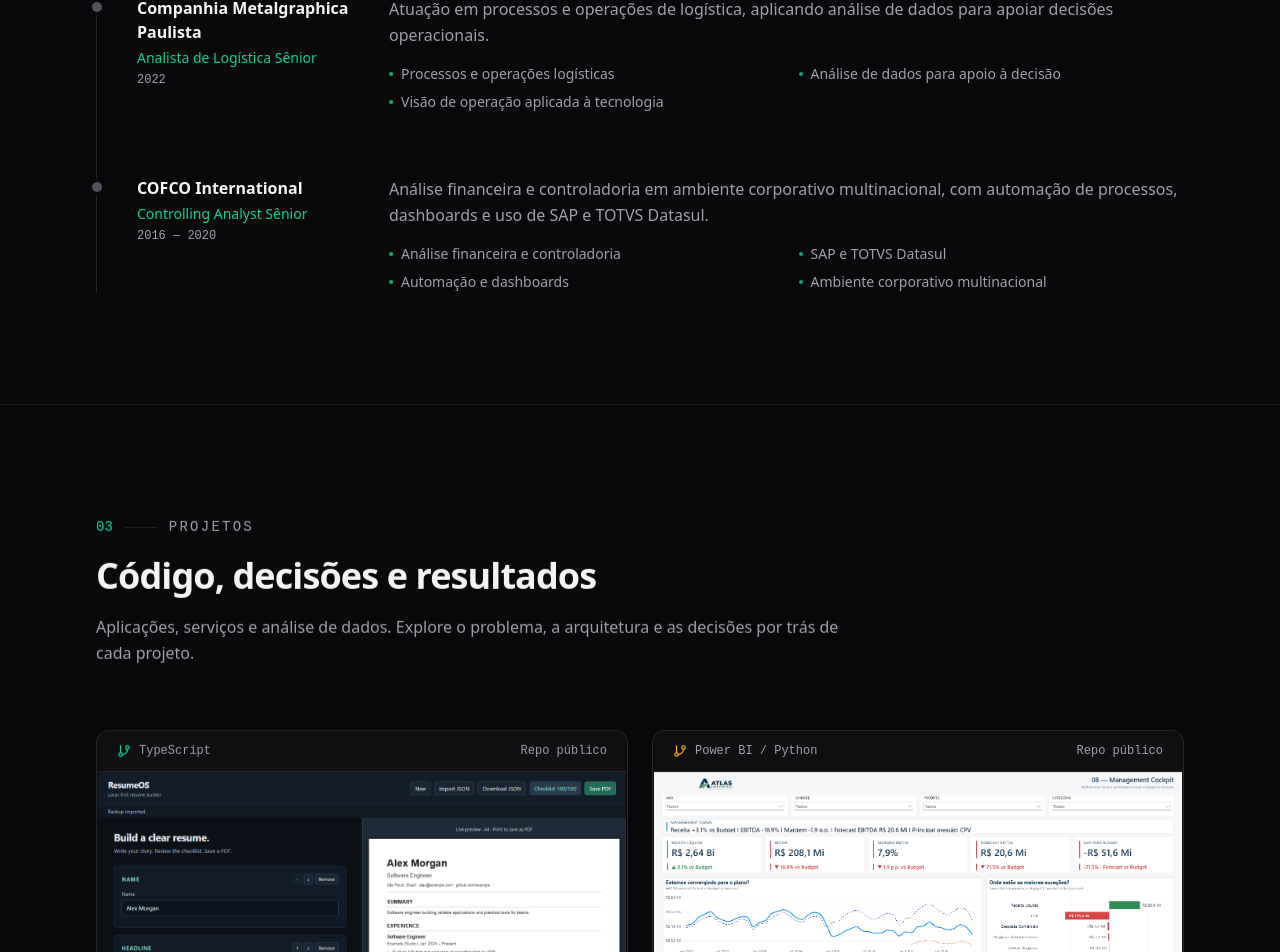
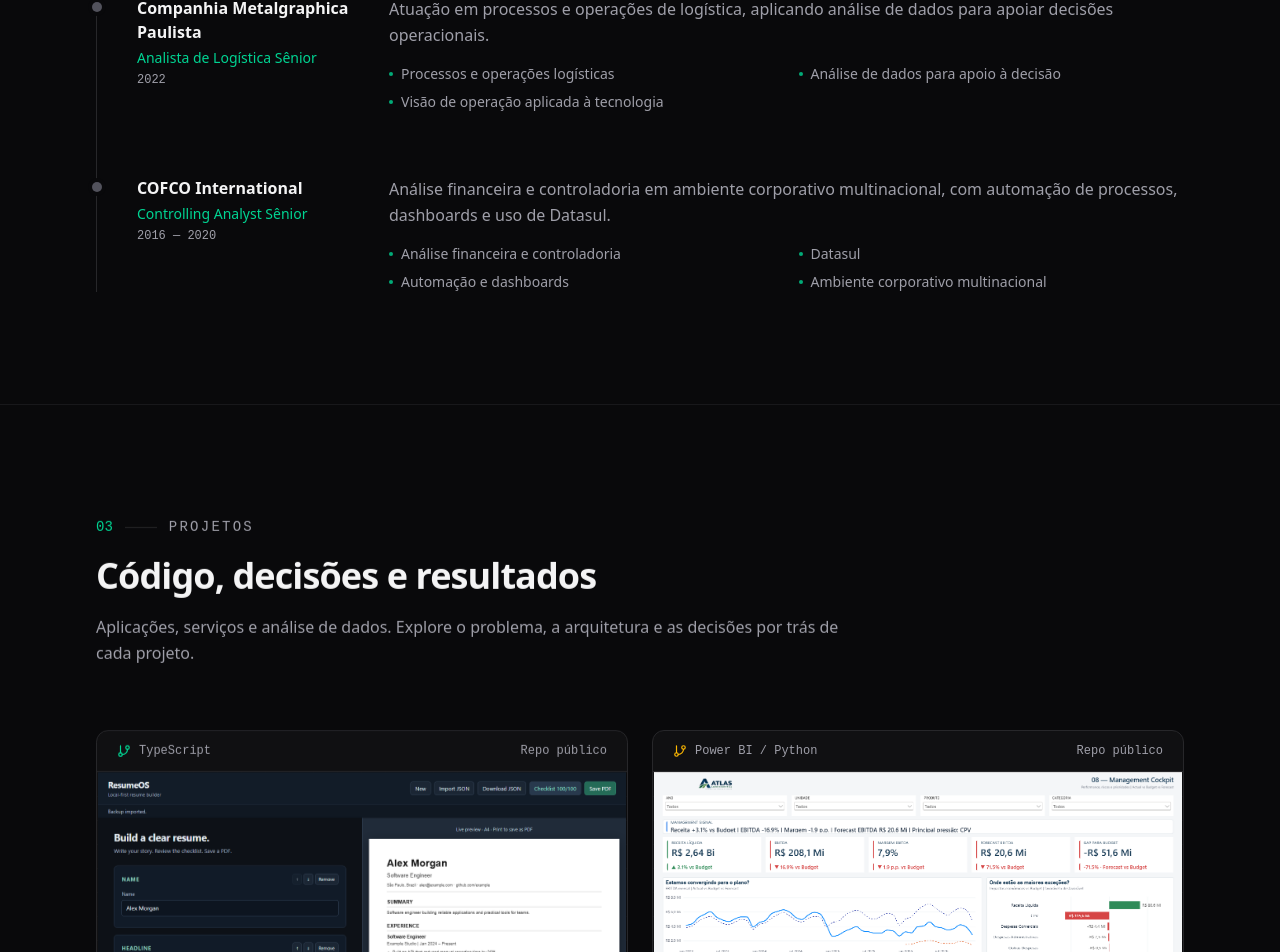
Before and after one commit to EdwinNRM/Portfolio, a React (Vite) app: page / in a window 1280 px wide. Shown: the part 3435-4387 px from the top of the page. Built offline with nearby package versions, Linux system fonts and the light colour scheme.

Commit message:
Correct COFCO experience to mention Datasul only

```diff
--- a/src/data/experience.ts
+++ b/src/data/experience.ts
@@ -66,10 +66,10 @@ export const experience: ExperienceItem[] = [
     role: "Controlling Analyst Sênior",
     period: "2016 — 2020",
     summary:
-      "Análise financeira e controladoria em ambiente corporativo multinacional, com automação de processos, dashboards e uso de SAP e TOTVS Datasul.",
+      "Análise financeira e controladoria em ambiente corporativo multinacional, com automação de processos, dashboards e uso de Datasul.",
     highlights: [
       "Análise financeira e controladoria",
-      "SAP e TOTVS Datasul",
+      "Datasul",
       "Automação e dashboards",
       "Ambiente corporativo multinacional",
     ],
```
